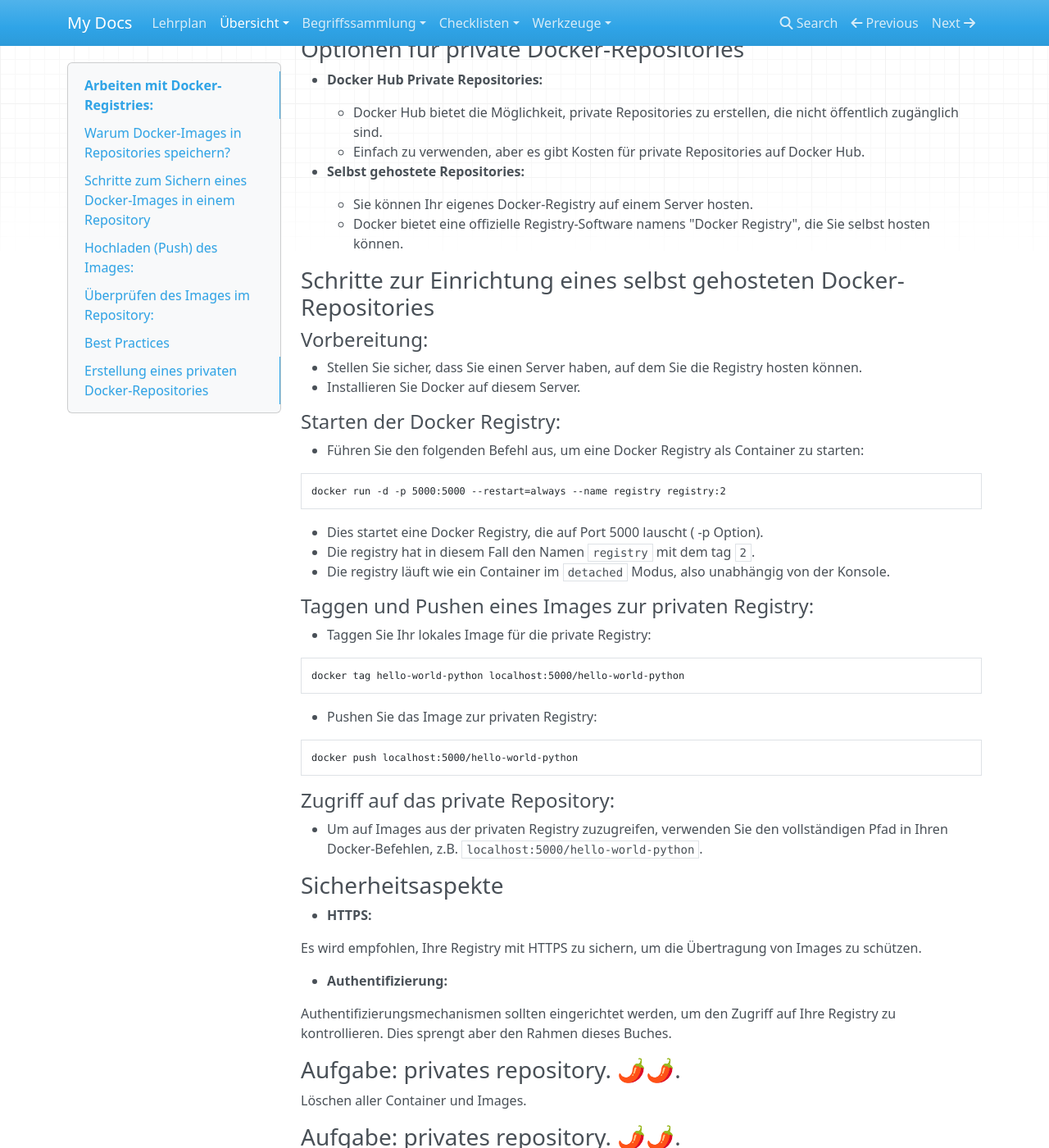
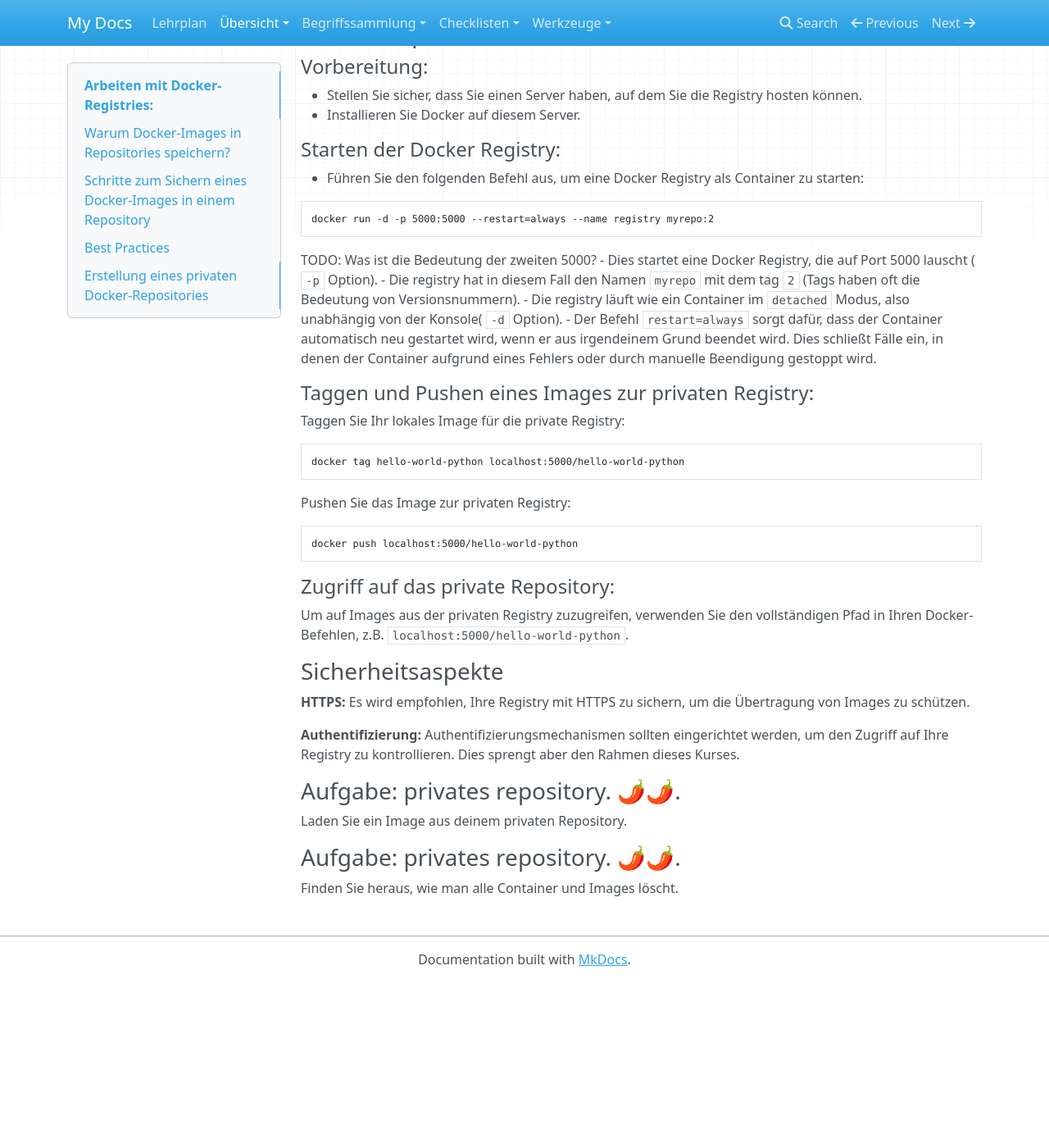
Before and after one commit to kevinsuelzle/Python_Wiki, an MkDocs documentation site: the page built from docs/lehrplan/docker/docker_images_verwalten.md, in a window 1280 px wide and 1400 px high, scrolled down 2161 px. Shown: the whole window at 82% size. Built offline with MkDocs 1.6.1, drawn with Linux system fonts in a browser that asks for light colours; nearby versions of some CDN libraries; after the commit the page ends 3359 px from its top, so only the background shows below that; some of the changed text lies outside the part shown.

Commit message:
small changes in docker_images_verwalten.md

````diff
--- a/docs/lehrplan/docker/docker_images_verwalten.md
+++ b/docs/lehrplan/docker/docker_images_verwalten.md
@@ -6,55 +6,43 @@
 Container-Umgebungen zu haben.
 
 ## Warum Docker-Images in Repositories speichern?
+**Versionierung und Wiederverwendbarkeit:**
+Repositories ermöglichen es Ihnen, verschiedene Versionen eines Images zu
+speichern und bei Bedarf darauf zurückzugreifen.
 
-- **Versionierung und Wiederverwendbarkeit:**
+**Kollaboration:**
+Durch das Hochladen von Images in ein Repository können Teams gemeinsam an Anwendungen arbeiten
+und sicherstellen, dass jeder auf die gleiche Umgebung zugreift.
 
-  Repositories ermöglichen es Ihnen, verschiedene Versionen eines Images zu
-  speichern und bei Bedarf darauf zurückzugreifen.
-
-- **Kollaboration:**
-
-  Durch das Hochladen von Images in ein Repository können Teams gemeinsam an Anwendungen arbeiten
-  und sicherstellen, dass jeder auf die gleiche Umgebung zugreift.
-
-- **Deployment:**
-
-  Images aus Repositories können leicht auf Produktions- oder Entwicklungsservern bereitgestellt
-  werden.
+**Deployment:**
+Images aus Repositories können leicht auf Produktions- oder Entwicklungsservern bereitgestellt
+werden.
 
 ## Schritte zum Sichern eines Docker-Images in einem Repository
 
-- **Wählen eines Docker-Repositorys:**
+**Wählen eines Docker-Repositorys:**
+Das bekannteste Docker-Repository ist Docker Hub, aber es gibt auch andere Optionen wie AWS Elastic Container
+Registry (ECR), Google Container Registry (GCR) oder private Repositories.
 
-  Das bekannteste Docker-Repository ist Docker Hub, aber es gibt auch andere Optionen wie AWS Elastic Container
-  Registry (ECR), Google Container Registry (GCR) oder private Repositories.
+**Taggen des Docker-Images:**
+Bevor Sie ein Image in ein Repository hochladen, sollten Sie es taggen. Dies gibt dem Image einen Namen und
+optional eine Version. Befehl zum Taggen eines Images:
+```bash
+docker tag hello-world-python yourusername/hello-world-python:version
+```
+Ersetzen Sie `yourusername` mit Ihrem Benutzernamen im Repository und `version` mit dem gewünschten Versions-Tag.
 
-- **Taggen des Docker-Images:**
+**Anmelden am Docker-Repository:**
+Um Images hochzuladen, müssen Sie sich bei dem Repository anmelden.
+Befehl zum Anmelden bei Docker Hub:
 
-  Bevor Sie ein Image in ein Repository hochladen, sollten Sie es taggen. Dies gibt dem Image einen Namen und
-  optional eine Version.
+```bash
+docker login
+```
 
-  Befehl zum Taggen eines Images:
+Folgen Sie den Anweisungen, um Ihre Anmeldeinformationen einzugeben.
 
-  ```bash
-  docker tag hello-world-python yourusername/hello-world-python:version
-  ```
-
-- Ersetzen Sie `yourusername` mit Ihrem Benutzernamen im Repository und `version` mit dem gewünschten Versions-Tag.
-
-- **Anmelden am Docker-Repository:**
-
-  Um Images hochzuladen, müssen Sie sich bei dem Repository anmelden.
-  Befehl zum Anmelden bei Docker Hub:
-
-  ```bash
-  docker login
-  ```
-
-  Folgen Sie den Anweisungen, um Ihre Anmeldeinformationen einzugeben.
-
-## **Hochladen (Push) des Images:**
-
+**Hochladen (Push) des Images:**
 Nachdem das Image getaggt und Sie angemeldet sind, können Sie es in das Repository hochladen.
 Befehl zum Hochladen des Images:
 
@@ -62,8 +50,7 @@
 docker push yourusername/hello-world-python:version
 ```
 
-## **Überprüfen des Images im Repository:**
-
+**Überprüfen des Images im Repository:**
 Nach dem Hochladen können Sie sich in Ihrem Repository anmelden und überprüfen, ob das Image erfolgreich
 hochgeladen wurde.
 
@@ -77,11 +64,11 @@
 
 ### **Aufgabe: Erzeugung einer leeren Docker Umgebung. 🌶️🌶️.**
 
-Löschen sie sämtliche Container und Images.
+Löschen Sie sämtliche Container und Images.
 
 ### **Aufgabe: Mit Docker Hub arbeiten 🌶️🌶️.️**
 
-Anmelden und Abmelden am Repo, Laden des Images mit pull.
+Melden Sie sich im Repository an und ab. Laden Sie das Image mit pull.
 
 ## Erstellung eines privaten Docker-Repositories
 
@@ -105,59 +92,60 @@
     - Sie können Ihr eigenes Docker-Registry auf einem Server hosten.
     - Docker bietet eine offizielle Registry-Software namens "Docker Registry", die Sie selbst hosten können.
 
-### Schritte zur Einrichtung eines selbst gehosteten Docker-Repositories
+### Exkurs: Schritte zur Einrichtung eines selbst gehosteten Docker-Repositories
 
-#### **Vorbereitung:**
+#### Vorbereitung:
 
 - Stellen Sie sicher, dass Sie einen Server haben, auf dem Sie die Registry hosten können.
 - Installieren Sie Docker auf diesem Server.
 
-#### **Starten der Docker Registry:**
+#### Starten der Docker Registry:
 
 - Führen Sie den folgenden Befehl aus, um eine Docker Registry als Container zu starten:
 
 ```bash
-docker run -d -p 5000:5000 --restart=always --name registry registry:2
+docker run -d -p 5000:5000 --restart=always --name registry myrepo:2
 ```
 
-- Dies startet eine Docker Registry, die auf Port 5000 lauscht ( -p Option).
-- Die registry hat in diesem Fall den Namen `registry` mit dem tag `2`.
-- Die registry läuft wie ein Container im `detached` Modus, also unabhängig von der Konsole.
+TODO: Was ist die Bedeutung der zweiten 5000?
+- Dies startet eine Docker Registry, die auf Port 5000 lauscht ( `-p` Option).
+- Die registry hat in diesem Fall den Namen `myrepo` mit dem tag `2` (Tags haben oft die Bedeutung von Versionsnummern).
+- Die registry läuft wie ein Container im `detached` Modus, also unabhängig von der Konsole( `-d` Option).
+- Der Befehl `restart=always` sorgt dafür, dass der Container automatisch neu gestartet wird,
+  wenn er aus irgendeinem Grund beendet wird. Dies schließt Fälle ein, in denen der Container aufgrund eines Fehlers
+  oder durch manuelle Beendigung gestoppt wird.
 
-#### **Taggen und Pushen eines Images zur privaten Registry:**
+#### Taggen und Pushen eines Images zur privaten Registry:
 
-- Taggen Sie Ihr lokales Image für die private Registry:
+Taggen Sie Ihr lokales Image für die private Registry:
 
 ```bash
 docker tag hello-world-python localhost:5000/hello-world-python
 ```
 
-- Pushen Sie das Image zur privaten Registry:
+Pushen Sie das Image zur privaten Registry:
 
 ```bash
 docker push localhost:5000/hello-world-python
 ```
 
-#### **Zugriff auf das private Repository:**
+#### Zugriff auf das private Repository:
 
-- Um auf Images aus der privaten Registry zuzugreifen, verwenden Sie den vollständigen Pfad in Ihren
-  Docker-Befehlen, z.B. `localhost:5000/hello-world-python`.
+Um auf Images aus der privaten Registry zuzugreifen, verwenden Sie den vollständigen Pfad in Ihren
+Docker-Befehlen, z.B. `localhost:5000/hello-world-python`.
 
 ### Sicherheitsaspekte
+**HTTPS:**
+Es wird empfohlen, Ihre Registry mit HTTPS zu sichern, um die Übertragung von Images zu schützen.
 
-- **HTTPS:**
-
-  Es wird empfohlen, Ihre Registry mit HTTPS zu sichern, um die Übertragung von Images zu schützen.
-
-- **Authentifizierung:**
-
-  Authentifizierungsmechanismen sollten eingerichtet werden, um den Zugriff auf Ihre Registry zu kontrollieren. Dies
-  sprengt aber den Rahmen dieses Buches.
+**Authentifizierung:**
+Authentifizierungsmechanismen sollten eingerichtet werden, um den Zugriff auf Ihre Registry zu kontrollieren. Dies
+sprengt aber den Rahmen dieses Kurses.
 
 ### **Aufgabe: privates repository. 🌶️🌶️.**
 
-Löschen aller Container und Images.
+Laden Sie ein Image aus deinem privaten Repository.
 
 ### **Aufgabe: privates repository. 🌶️🌶️.**
 
-Laden des Images aus dem privaten Repository.
+Finden Sie heraus, wie man alle Container und Images löscht.
````
